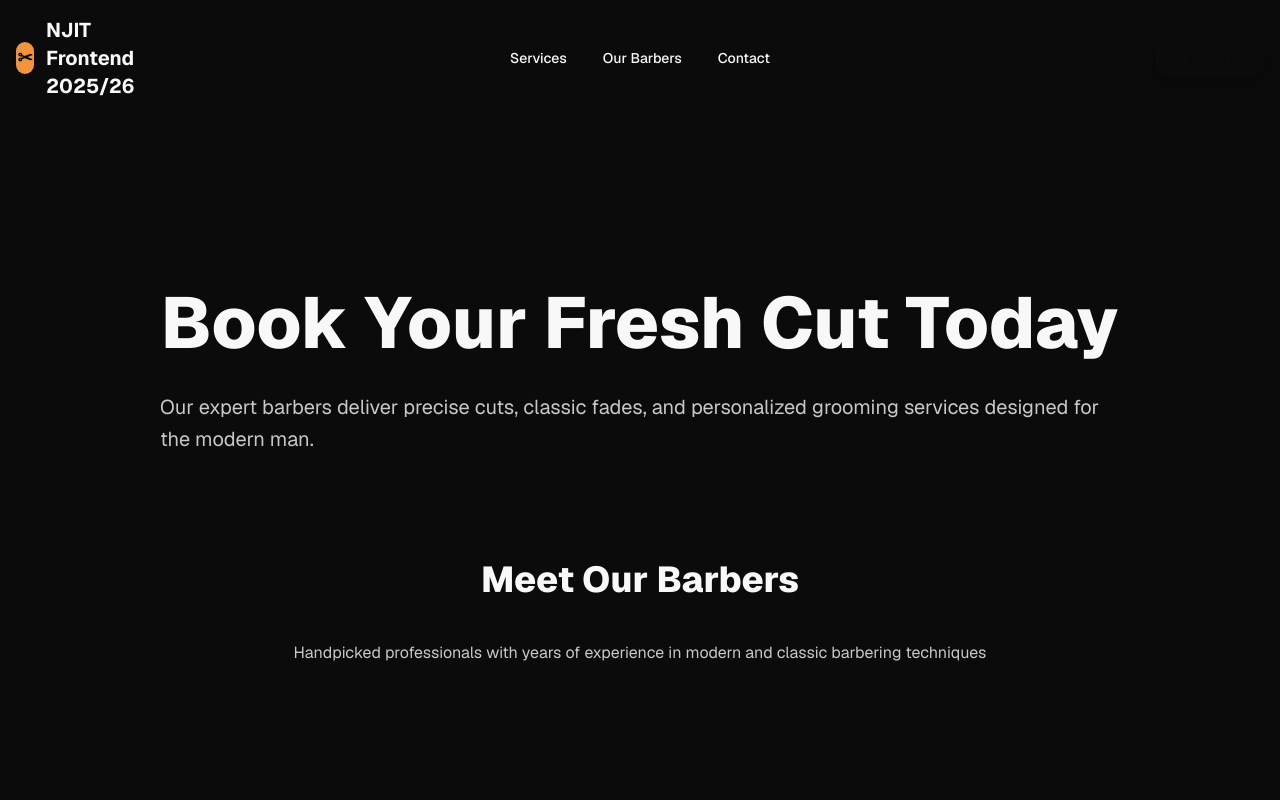
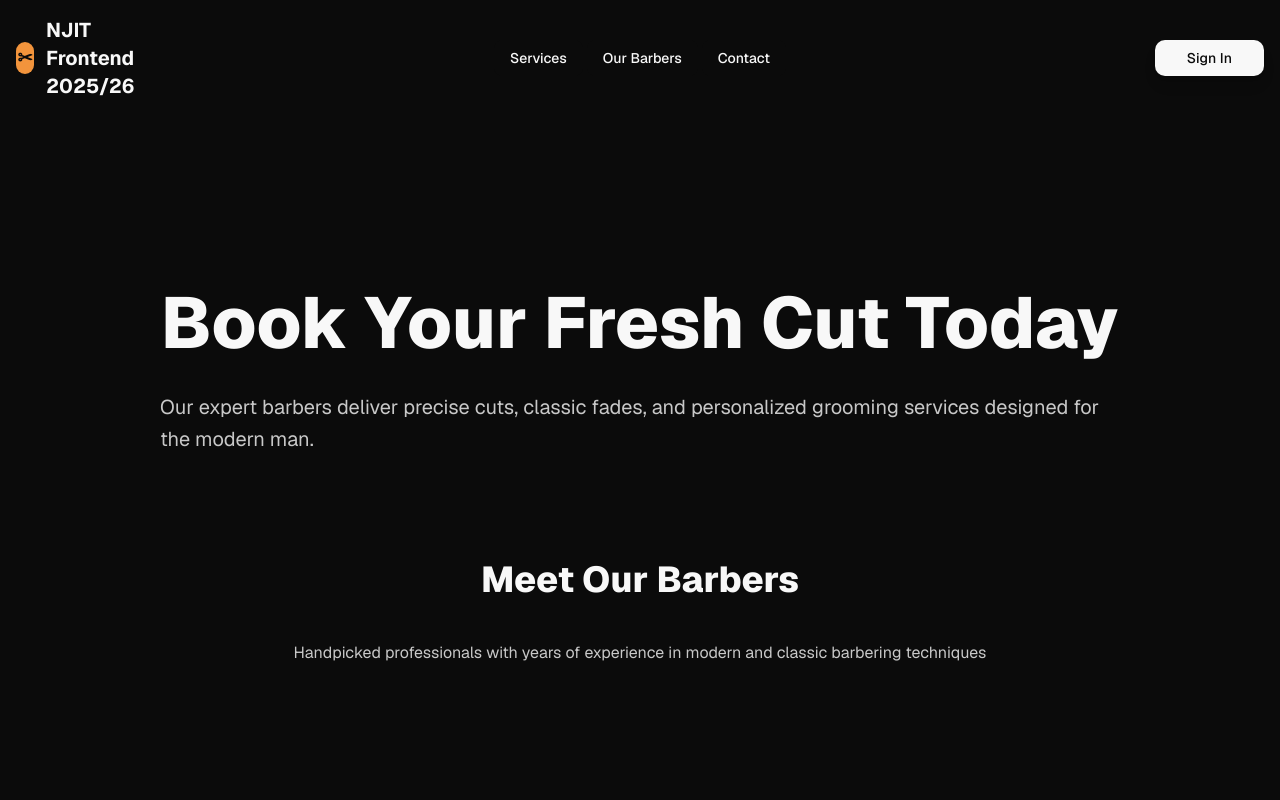
Before and after one commit to rabazso/appointment_system, a Vue app in the folder frontend/: page /barbers in a window 1280 px wide. Shown: the top 800 px of the page. Built offline with nearby package versions, Linux system fonts and the light colour scheme; what @formkit/vue, tailwindcss-animated would draw is missing.

Commit message:
Updated the Sing In/Sing Out button

```diff
--- a/frontend/src/components/layout/BaseHeader.vue
+++ b/frontend/src/components/layout/BaseHeader.vue
@@ -21,9 +21,12 @@ const props = defineProps({
 
 let bgcolor = ref('bg-primary')
 let textcolor = ref('text-primary-foreground')
+let buttonStyle = ref('bg-background text-foreground hover:bg-background/90')
+
 if (props.variant === 'background') {
   bgcolor = ref('bg-background')
   textcolor = ref('text-foreground')
+  buttonStyle = ref('bg-primary text-primary-foreground hover:bg-primary/90')
 }
 
 const sheetOpen = ref(false)
@@ -103,7 +106,7 @@ function handleAuthSuccess(message) {
               v-for="link in links"
               :key="link.to"
               :to="link.to"
-              class="flex w-full items-center py-2 text-lg font-semibold text-left indent-1.5"
+              :class="['flex w-full items-center py-2 text-lg font-semibold text-left indent-1.5 transition-colors duration-300 hover:text-accent']"
               @click="scrollToLink(link)"
             >
               {{ link.label }}
@@ -134,7 +137,7 @@ function handleAuthSuccess(message) {
 
       <div class="w-40 flex justify-end items-center space-x-3">
         <Button
-          class="hidden md:block px-8 bg-transparent hover:bg-transparent font-medium"
+          :class="['hidden md:block px-8 font-medium transition-colors', buttonStyle]"
           @click="loginOpen = true"
         >
           {{ isAuthenticated ? 'Sign Out' : 'Sign In' }}
```
